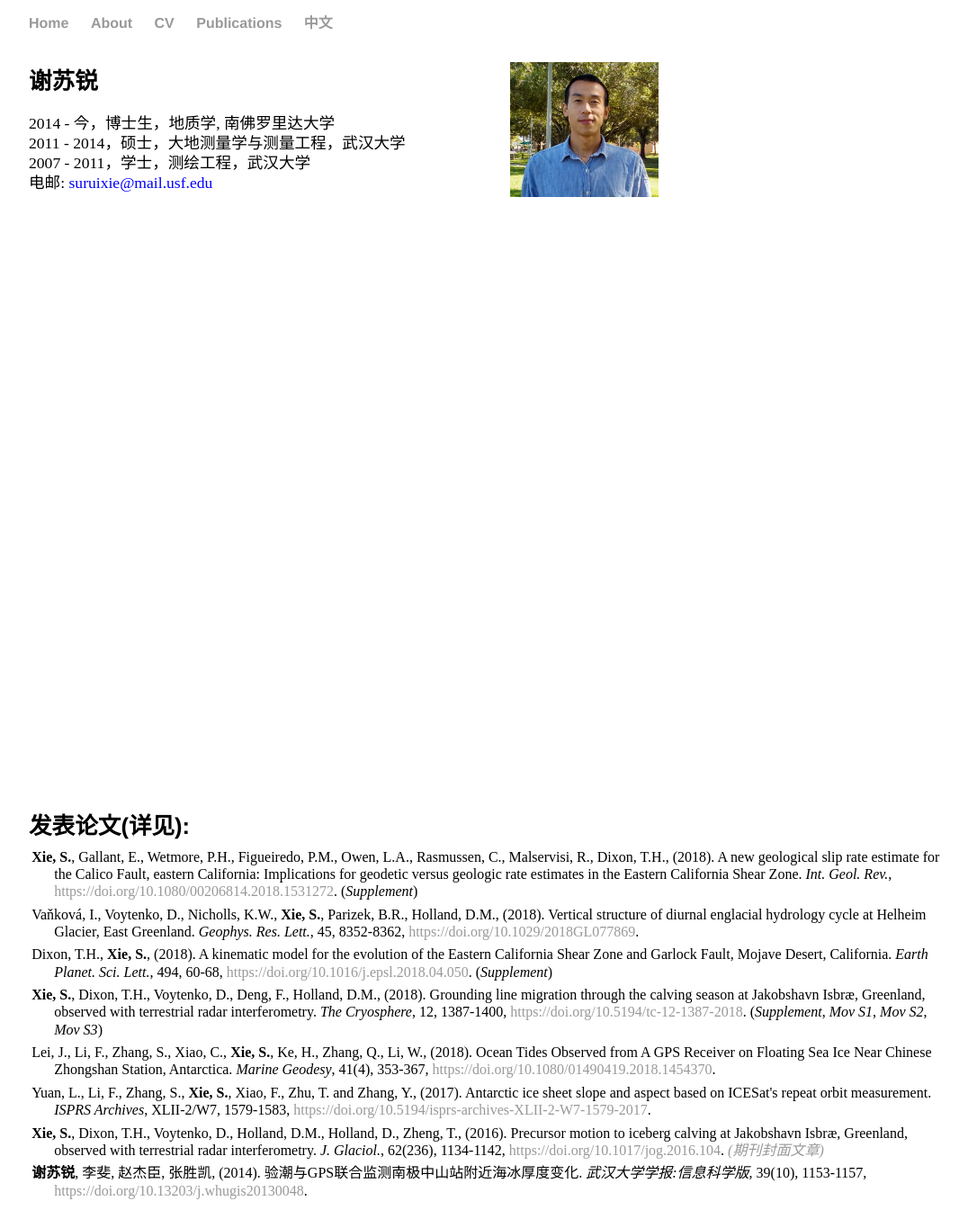
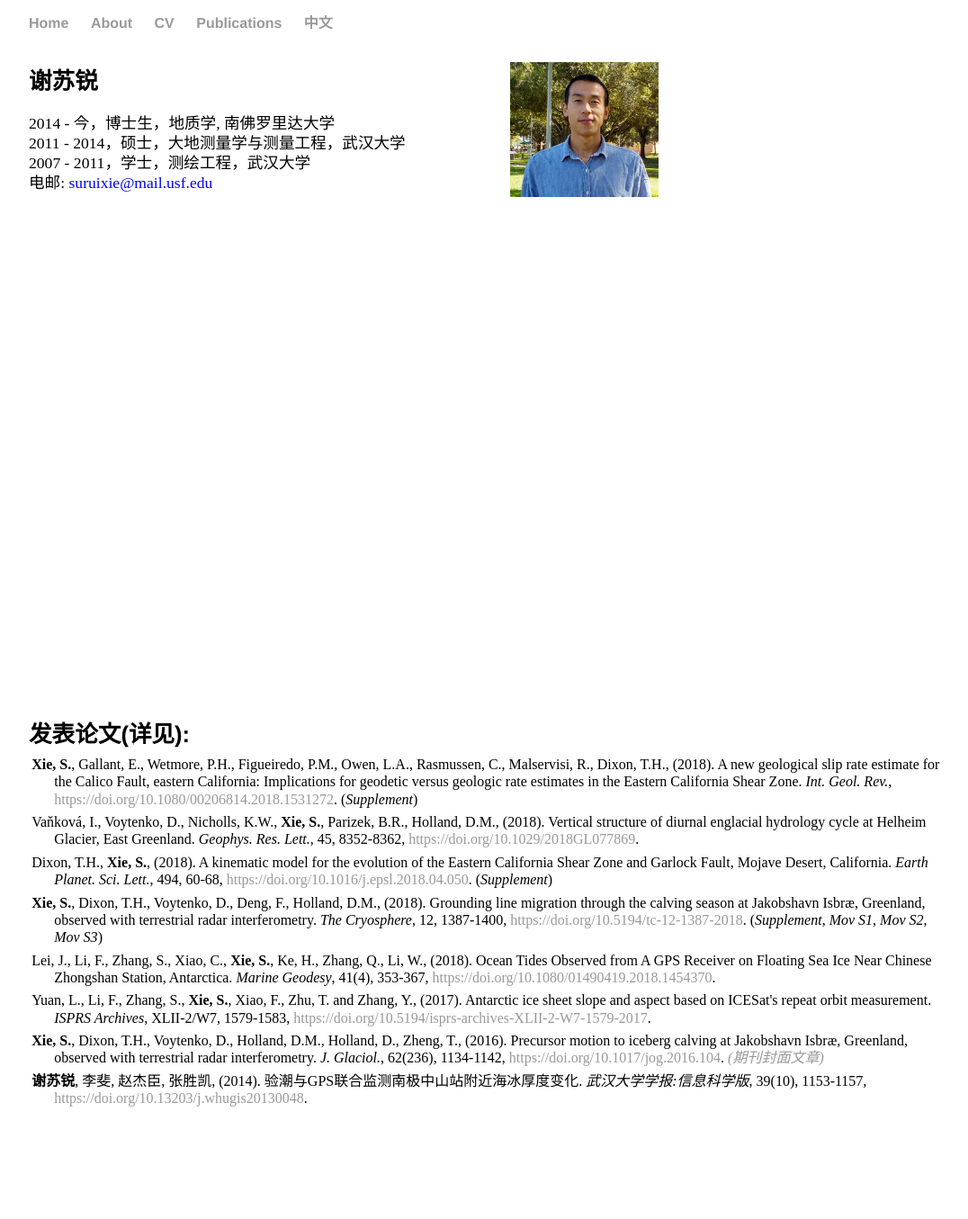
Before and after one commit to suruixie/suruixie.github.io, a Jekyll site: the page built from Chinese/index.html, in a window 1280 px wide. Shown: the whole page at 90% size, without its empty margins (96-1172 px from the left). Built offline with Jekyll 4.4.1, drawn with Linux system fonts in a browser that asks for light colours; a style sheet for code colours, icons or effects is not loaded; after the commit the page ends 1253 px from its top, so only the background shows below that.

Commit message:
Update index.html

```diff
--- a/Chinese/index.html
+++ b/Chinese/index.html
@@ -18,7 +18,7 @@
 		</div>
         </div>
 	<div class="sideText">
-		<h4 style="margin-top:5em;margin-bottom:0.2em;">发表论文(详见<a  href="https://scholar.google.com/citations?hl=en&user=kF4StsMAAAAJ&view_op=list_works"><i class="ai ai-google-scholar ai-2x"></i></a>): </h4>
+		<h4 style="margin-top:1em;margin-bottom:0.2em;">发表论文(详见<a  href="https://scholar.google.com/citations?hl=en&user=kF4StsMAAAAJ&view_op=list_works"><i class="ai ai-google-scholar ai-2x"></i></a>): </h4>
 		<p  class="publist" style="font-size:1.0em;">
 			<strong>Xie, S.</strong>, Gallant, E., Wetmore, P.H., Figueiredo, P.M., Owen, L.A., Rasmussen, C., Malservisi, R., Dixon, T.H., (2018). A new geological slip rate estimate for the Calico Fault, eastern California: Implications for geodetic versus geologic rate estimates in the Eastern California Shear Zone. <em>Int. Geol. Rev.</em>, <a href="https://doi.org/10.1080/00206814.2018.1531272">https://doi.org/10.1080/00206814.2018.1531272</a>.  (<em><a href="../files/2018/Xie_2018_IGR_supp.pdf" style="color:#000000;">Supplement</a></em>)<br>
 		<p  class="publist" style="font-size:1.0em;">
```
